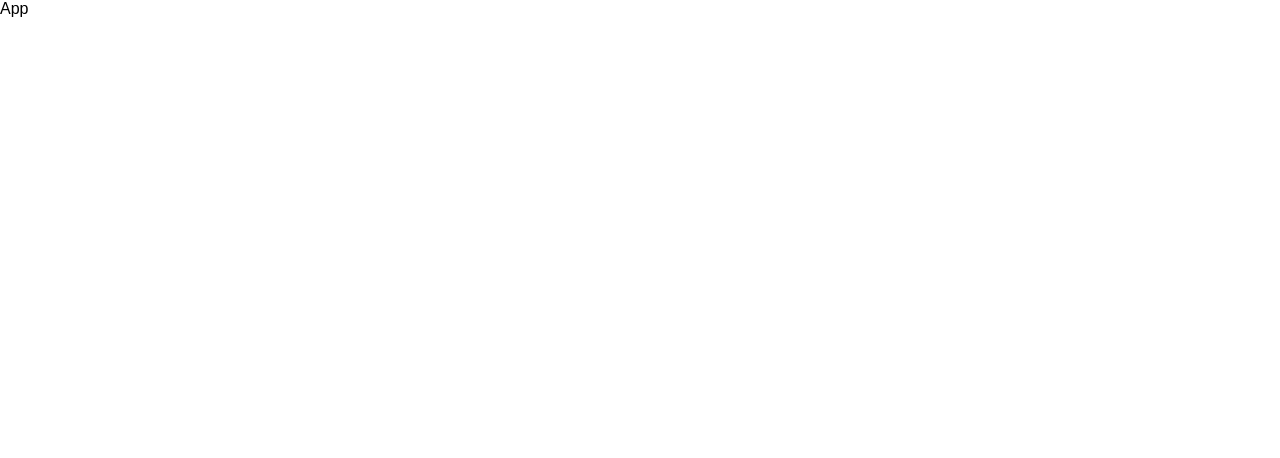
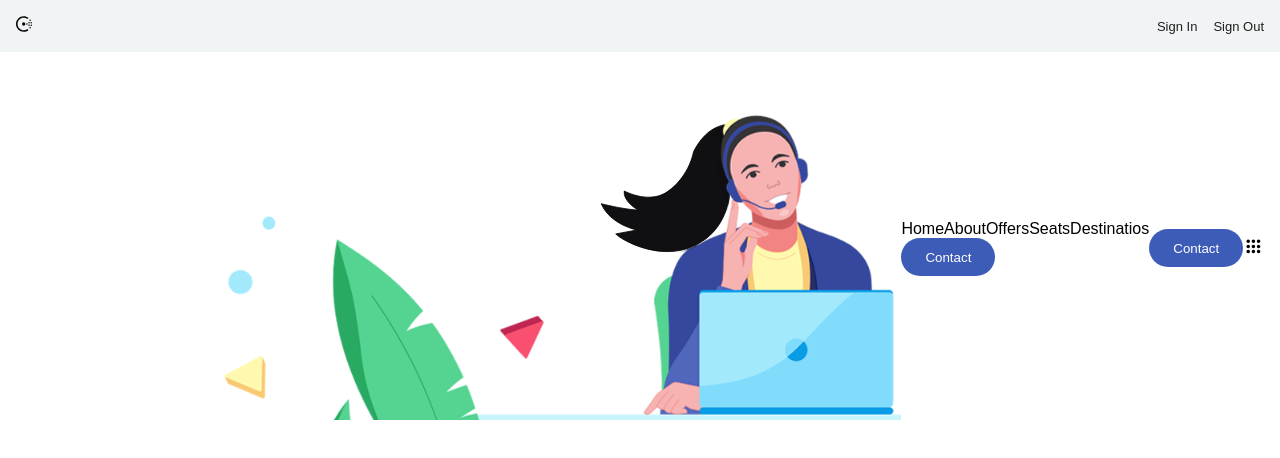
Before and after one commit to Mohseni-78/Sky, a React (Vite) app: page / in a window 1280 px wide. Shown: the top 458 px of the page. Built offline with nearby package versions, Linux system fonts and the light colour scheme.

Commit message:
build a navbar in app and that styles

```diff
--- a/package.json
+++ b/package.json
@@ -11,6 +11,7 @@
   "dependencies": {
     "react": "^18.2.0",
     "react-dom": "^18.2.0",
+    "react-icons": "^4.7.1",
     "sass": "^1.58.3"
   },
   "devDependencies": {
--- a/src/App.tsx
+++ b/src/App.tsx
@@ -1,5 +1,27 @@
+import Lounge from "./Components/Any/Lounge";
+import Footer from "./Components/Footer/Footer";
+import Home from "./Components/Home/Home";
+import Info from "./Components/Info/Info";
+import Navbar from "./Components/Navbar/Navbar";
+import Search from "./Components/Search/Search";
+import Subscribers from "./Components/Subscribers/Subscribers";
+import Support from "./Components/Support/Support";
+import Traveles from "./Components/Traveles/Traveles";
+
 function App() {
-  return <div>App</div>;
+  return (
+    <>
+      <Navbar />
+      {/* <Home />
+      <Search />
+      <Support />
+      <Info />
+      <Lounge />
+      <Traveles />
+      <Subscribers />
+      <Footer /> */}
+    </>
+  );
 }
 
 export default App;
--- /dev/null
+++ b/src/Components/Any/Lounge.tsx
@@ -0,0 +1,9 @@
+import React from 'react'
+
+const Lounge = () => {
+  return (
+    <div>Lounge</div>
+  )
+}
+
+export default Lounge
--- /dev/null
+++ b/src/Components/Footer/Footer.tsx
@@ -0,0 +1,9 @@
+import React from 'react'
+
+const Footer = () => {
+  return (
+    <div>Footer</div>
+  )
+}
+
+export default Footer
--- /dev/null
+++ b/src/Components/Home/Home.tsx
@@ -0,0 +1,9 @@
+import React from 'react'
+
+const Home = () => {
+  return (
+    <div>Home</div>
+  )
+}
+
+export default Home
--- /dev/null
+++ b/src/Components/Info/Info.tsx
@@ -0,0 +1,9 @@
+import React from 'react'
+
+const Info = () => {
+  return (
+    <div>Info</div>
+  )
+}
+
+export default Info
--- /dev/null
+++ b/src/Components/Navbar/Navbar.tsx
@@ -0,0 +1,72 @@
+import React, { useState } from "react";
+// Imported Icons ============>
+import { SiConsul } from "react-icons/si";
+import { BsPhoneVibrate } from "react-icons/bs";
+import { AiOutlineGlobal } from "react-icons/ai";
+import { CgMenuGridO } from "react-icons/cg";
+// Imported Images ============>
+import logo from "../../assets/logo.svg";
+const Navbar = () => {
+  const [showNavBarMenu, setShowNavBarMenu] = useState<boolean>(false);
+  const showAndHideMenu = () => {
+    setShowNavBarMenu((prev) => !prev);
+  };
+  console.log(showNavBarMenu);
+
+  return (
+    <div className="navBar flex">
+      <div className="navBarOne flex">
+        <div>
+          <SiConsul />
+        </div>
+        <div className="none flex">
+          <li className="flex">
+            <BsPhoneVibrate className="icon" /> Support
+          </li>
+          <li className="flex">
+            <AiOutlineGlobal className="icon" /> Languages
+          </li>
+        </div>
+        <div className="atb flex">
+          <span>Sign In</span>
+          <span>Sign Out</span>
+        </div>
+      </div>
+      <div className="navBarTwo flex">
+        <div className="logoDiv">
+          <img src={logo} alt="" className="Logo" />
+        </div>
+
+        <div className={`navBarMenu ${showNavBarMenu && "navBarMenuShow"}`}>
+          <ul className="menu flex">
+            <li onClick={showAndHideMenu} className="listItem">
+              Home
+            </li>
+            <li onClick={showAndHideMenu} className="listItem">
+              About
+            </li>
+            <li onClick={showAndHideMenu} className="listItem">
+              Offers
+            </li>
+            <li onClick={showAndHideMenu} className="listItem">
+              Seats
+            </li>
+            <li onClick={showAndHideMenu} className="listItem">
+              Destinatios
+            </li>
+          </ul>
+          <button className="btn flex btnOne">Contact</button>
+        </div>
+
+        <button onClick={showAndHideMenu} className="btn flex btnTwo">
+          Contact
+        </button>
+        <div onClick={showAndHideMenu} className="toggleIcon">
+          <CgMenuGridO className="icon" />
+        </div>
+      </div>
+    </div>
+  );
+};
+
+export default Navbar;
--- /dev/null
+++ b/src/Components/Search/Search.tsx
@@ -0,0 +1,9 @@
+import React from 'react'
+
+const Search = () => {
+  return (
+    <div>Search</div>
+  )
+}
+
+export default Search
--- /dev/null
+++ b/src/Components/Subscribers/Subscribers.tsx
@@ -0,0 +1,9 @@
+import React from 'react'
+
+const Subscribers = () => {
+  return (
+    <div>Subscribers</div>
+  )
+}
+
+export default Subscribers
--- /dev/null
+++ b/src/Components/Support/Support.tsx
@@ -0,0 +1,9 @@
+import React from 'react'
+
+const Support = () => {
+  return (
+    <div>Support</div>
+  )
+}
+
+export default Support
--- /dev/null
+++ b/src/Components/Traveles/Traveles.tsx
@@ -0,0 +1,9 @@
+import React from 'react'
+
+const Traveles = () => {
+  return (
+    <div>Traveles</div>
+  )
+}
+
+export default Traveles
--- a/src/main.scss
+++ b/src/main.scss
@@ -1,9 +1,9 @@
-@import url("https://fonts.googleapis.com/css2?family=League+Spartan:wght@300;400;500&family=Montserrat:wght@500;700&display=swap");
+@import url("https://fonts.googleapis.com/css2?family=Montserrat:wght@500;700&family=League+Spartan:wght@300;400;500&display=swap");
 * {
   margin: 0;
   padding: 0;
   box-sizing: border-box;
-  font-family: "Spartan", sans-serif;
+  font-family: "League+Spartan", sans-serif;
 }
 :root {
   --PrimaryColor: hsl(225, 50%, 48%);
@@ -45,9 +45,7 @@ li{
     font-size: 1.3rem;
     cursor: pointer;
 }
-.none{
-    display: none;
-}
+
 .flex{
     display: flex;
     align-items: center;
@@ -55,6 +53,9 @@ li{
 .grid{
     display: grid;
     align-items: center;
+}
+.none{
+    display: none;
 }
 .btn{
     padding: 0.7rem 1.5rem;
@@ -96,5 +97,103 @@ h2{
     font-size: 25px;
     padding: 1rem 0;
     color: var(--BlackColor);
+}
 
+// Navbar Section Styling==============>
+.navBar{
+    position: fixed;
+    flex-direction: column;
+    width: 100%;
+    z-index: 1000;
+    .navBarOne ,.navBarTwo{
+        width: 100%;
+        justify-content: space-between;
+        padding: 1rem;
+    }
+    .navBarOne{
+        background: var(--SecondaryColor);
+
+        .icon{
+            &:hover{
+                color: var(--PrimaryColor);
+            }
+        }
+        .atb{
+            gap: 1rem;
+            span{
+                color: var(--BlackColor);
+                font-size: 13px;
+                cursor: pointer;
+                &:hover{
+                    color: var(--PrimaryColor);
+                    font-family: 700;
+                }
+            }
+        }
+    }
+    .navBarTwo{
+        display: flex;
+        align-items: center;
+        justify-content: space-between;
+        top: 3rem;
+        padding: 1.5rem 1rem;
+        position: fixed;
+        transition: .3s ease-in-out;
+
+        .logoDiv{
+            .logo{
+                width: 20%;
+            }
+        }
+        @media screen and (max-width:768px) {
+
+            .navBarMenu{
+                position: absolute;
+                background: var(--SecondaryColor);
+                padding: 1.5rem;
+                border-radius: 10px;
+                top: 5rem;
+                right: -50%;
+                width: 80%;
+                transform: translateX(50%);
+                z-index: 2000;
+                box-shadow: rgba(0, 0, 0, 0.1) 0 10px 15px -3px ,rgba(0, 0, 0, 0.05) 0 4px 6px -2px;
+            border    :3px solid var(--WhiteColor);
+            transition: .4s ease-in-out;
+            .menu{
+                flex-direction: column;
+                gap: .5rem;
+                text-align: center;
+                .listItem{
+                    padding: .5rem 0;
+                    cursor: pointer;
+                    color: var(--BlackColor);
+                    &:hover{
+                        color: var(--PrimaryColor);
+                        font-weight: 700;
+                    }
+                }
+            }
+            .btnOne{
+                display: block;
+                justify-content: center;
+                margin: auto;
+                margin-top: 1rem;
+            }
+            }
+            .navBarMenuShow{
+                right: 50%;
+                transition: .4s ease-in-out;
+            }
+            .btnTwo{
+                display: none;
+            }
+            .toggleIcon{
+                .icon{
+                    color: var(--BlackColor);
+                    font-size: 30px;
+                }
+            }
+        }
+    }
 }
```
Also changed, not shown: src/assets/logo.svg (added), 1 other file (tests, documents, lock files or other folders).
